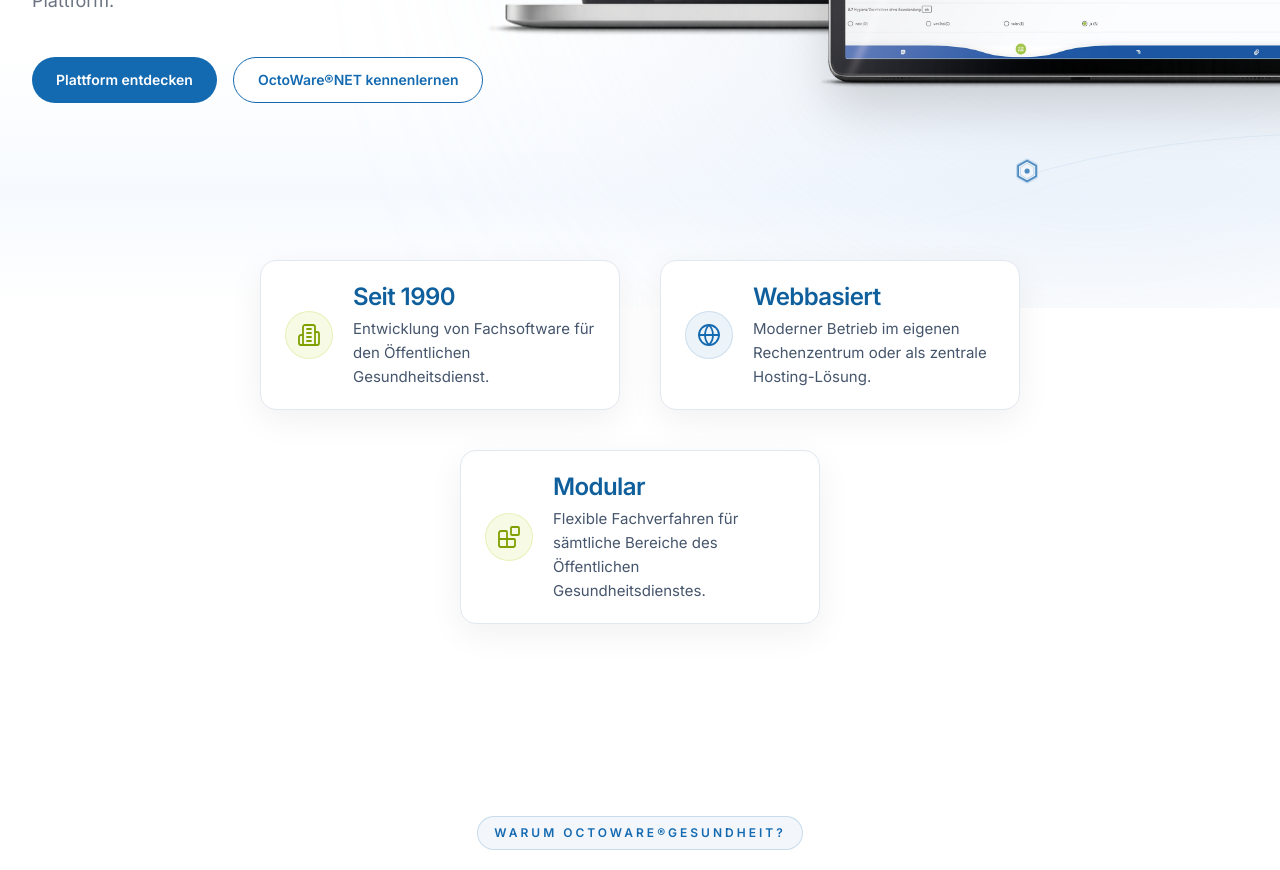
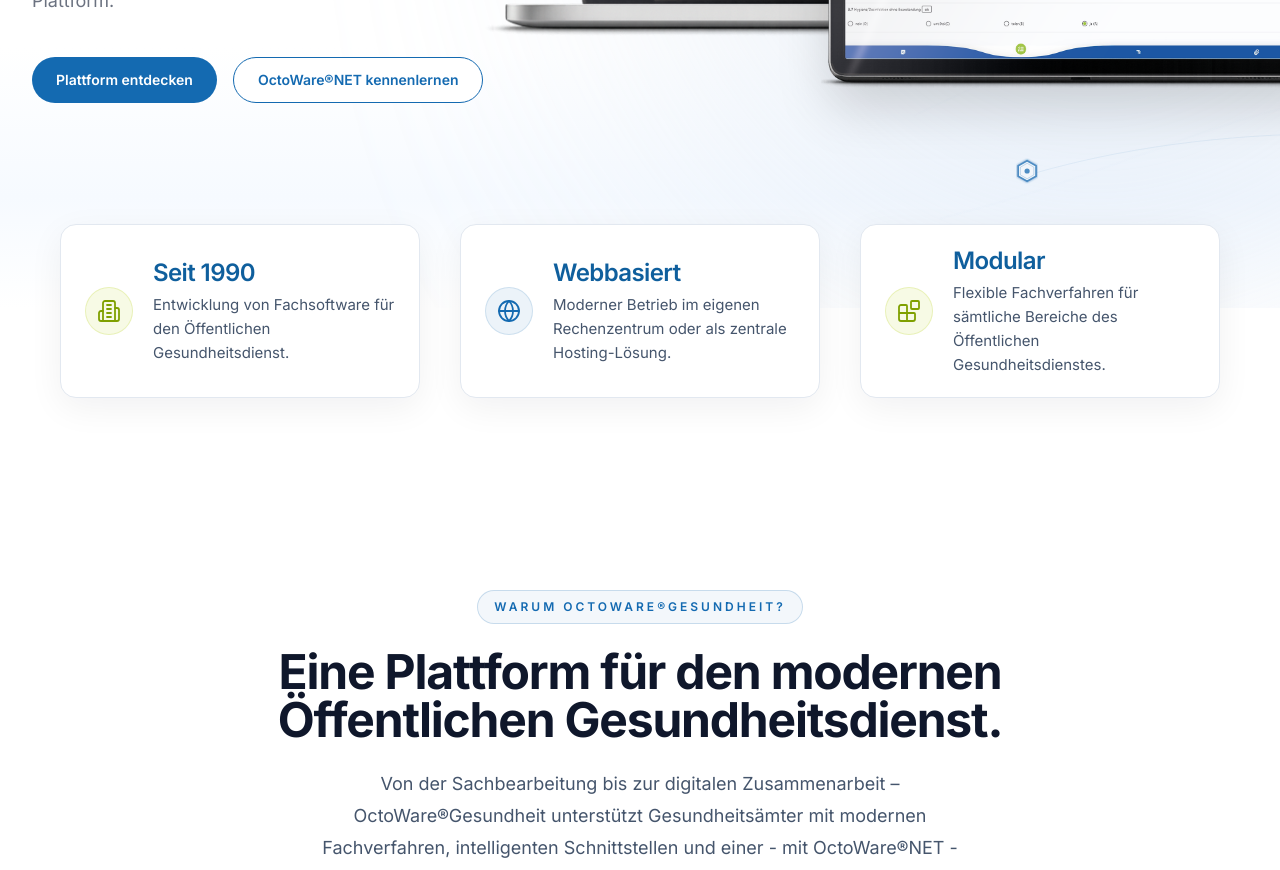
Before and after one commit to weblogger117-art/octoware-website, a Next.js app: page / in a window 1280 px wide. Shown: the part 620-1490 px from the top of the page. Built offline with nearby package versions, Linux system fonts and the light colour scheme.

Commit message:
Update Highlights.tsx

```diff
--- a/components/sections/Highlights.tsx
+++ b/components/sections/Highlights.tsx
@@ -12,16 +12,14 @@ export function Highlights() {
     <Section
       className="
         relative
-        -mt-36
+        -mt-45
         z-30
         pt-0
       "
     >
       <div
   className="
-    mx-auto
     flex
-    max-w-6xl
     flex-wrap
     justify-center
     gap-10
```
